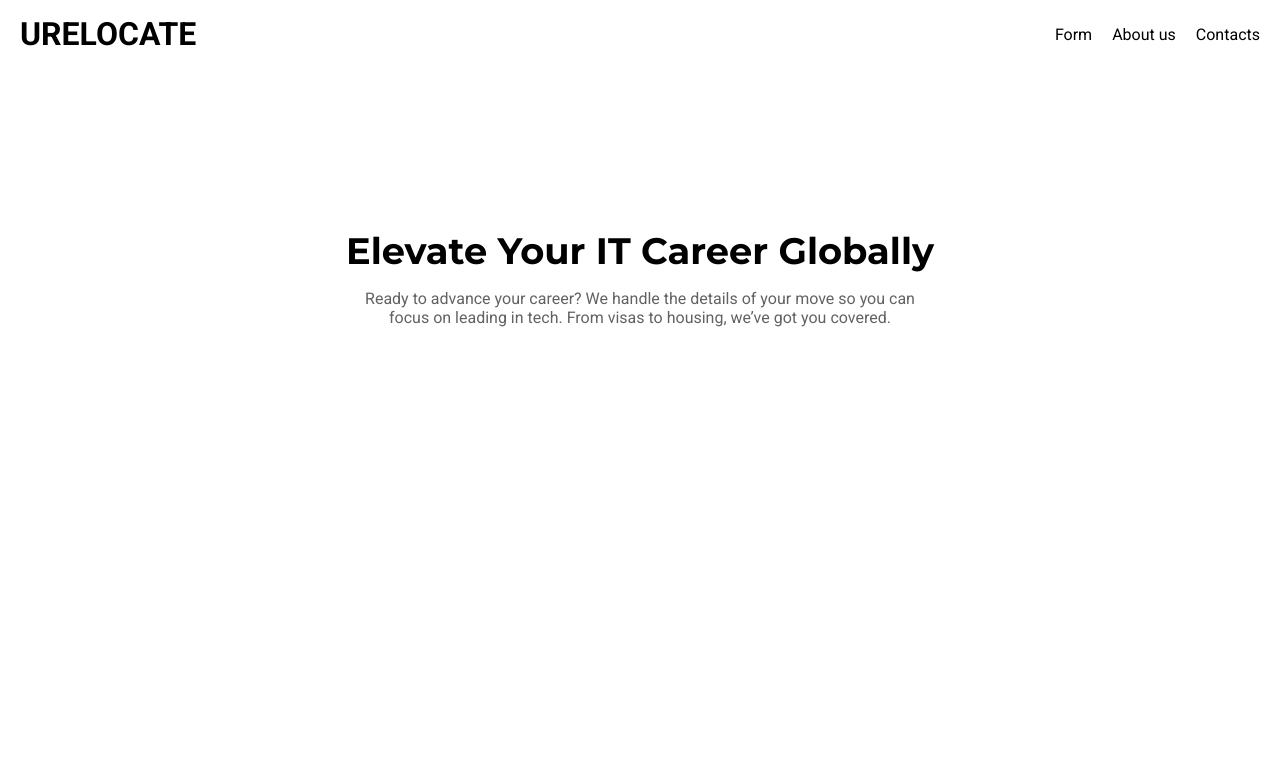
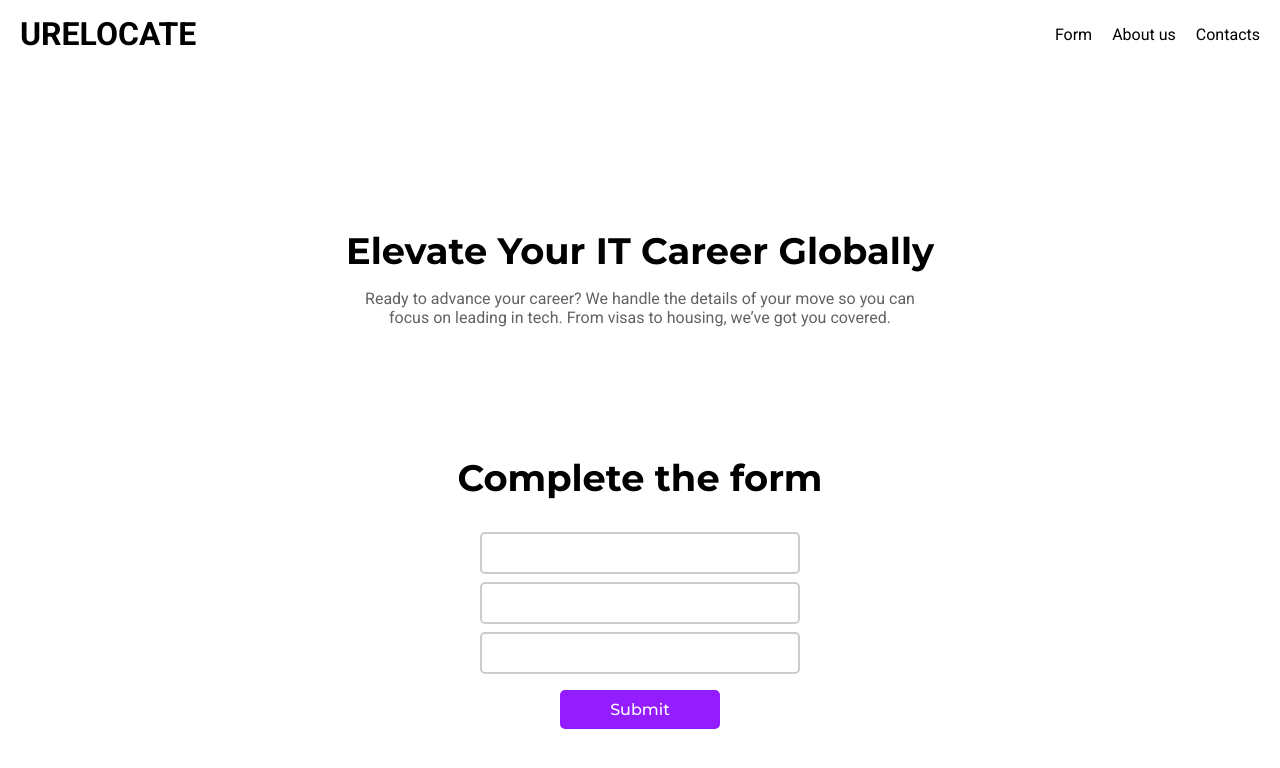
Before and after one commit to goldic342/urelocate, a React (Vite) app: page / in a window 1280 px wide. Shown: the top 768 px of the page. Built offline with nearby package versions, Linux system fonts and the light colour scheme.

Commit message:
Add scroll to form

```diff
--- a/src/components/Form.jsx
+++ b/src/components/Form.jsx
@@ -44,7 +44,7 @@ const Form = () => {
 
   // TODO: When rewriting to MUI change input type to select, add fancy country select
   return (
-    <section className="form-section">
+    <section className="form-section" id="form">
       <h1 className="form-h1">Complete the form</h1>
       <div className="form-form">
         <div className="form-form-inputs">
--- a/src/components/UI/header/Header.jsx
+++ b/src/components/UI/header/Header.jsx
@@ -7,7 +7,7 @@ const Header = () => {
         <h1 className={cs.header_h1}>URELOCATE</h1>
         <ul className={cs.header_list}>
            {/* TODO: Add scroll to form */}
-            <li>Form</li>
+            <li onClick={() => document.querySelector('#form').scrollIntoView({behavior: 'smooth'})}>Form</li>
             <li><Link to={'/about'}>About us</Link></li>
             <li><Link to={'/contacts'}>Contacts</Link></li>
         </ul>
--- a/src/pages/HomePage.jsx
+++ b/src/pages/HomePage.jsx
@@ -1,11 +1,13 @@
 import Header from './../components/UI/header/Header'
 import Hero from './../components/Hero'
+import Form from './../components/Form'
 
 const HomePage = () => {
   return (
     <>
       <Header />
       <Hero />
+      <Form />
     </>
   )
 }
```
